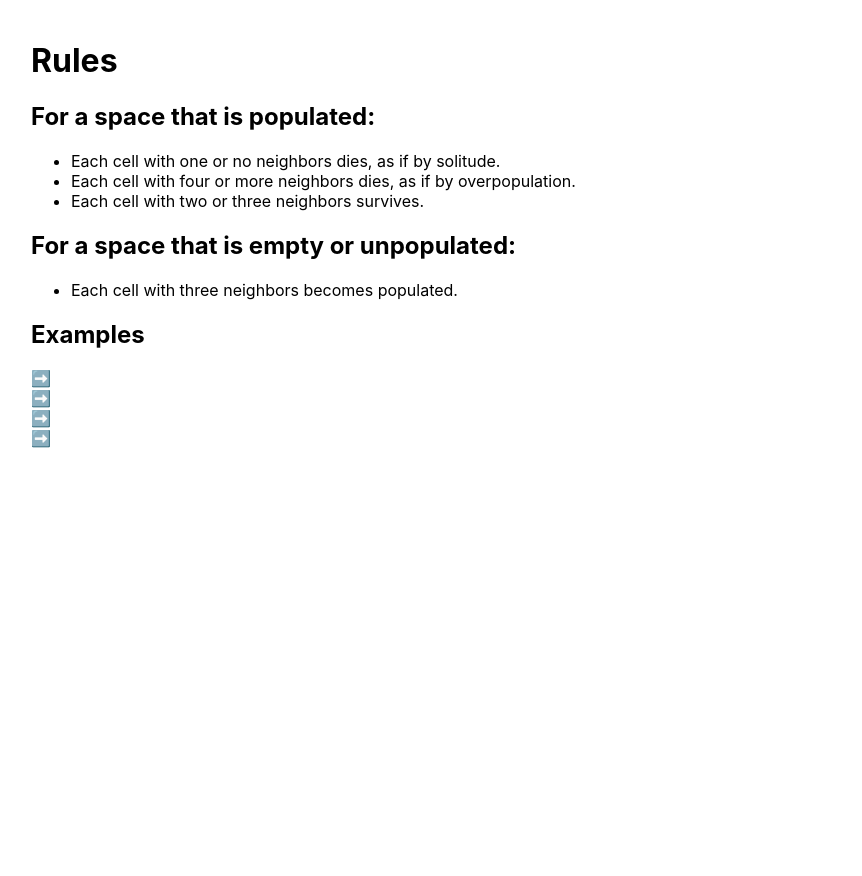
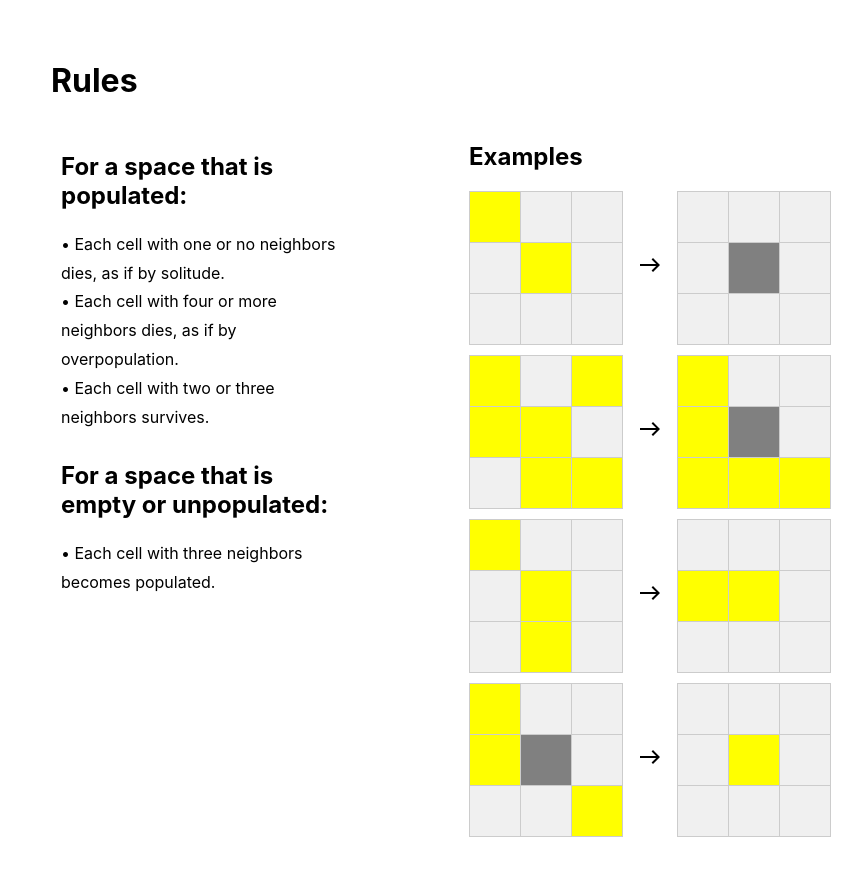
Before and after one commit to AnishSarkar22/Conways-Game-of-Life, a Next.js app: page /learn in a window 1280 px wide. Shown: the top 876 px of the page, without its empty margins (269-1131 px from the left). Before the commit the page ends 800 px from the top, so only its background shows below. Built offline with nearby package versions, Linux system fonts and the light colour scheme.

Commit message:
added "learn" section

```diff
--- a/components/Info.jsx
+++ b/components/Info.jsx
@@ -1,50 +1,216 @@
-import React from 'react';
-import Head from 'next/head';
+import React from "react";
+import EastIcon from "@mui/icons-material/East";
 
-const GameOfLifeRules = () => {
+const Home = () => {
+  const gridStyle = {
+    display: "grid",
+    gridTemplateColumns: "repeat(3, 50px)",
+    gridTemplateRows: "repeat(3, 50px)",
+    gap: "1px",
+    backgroundColor: "#ccc",
+    width: "fit-content",
+    padding: "1px",
+  };
+
+  const cellStyle = {
+    width: "50px",
+    height: "50px",
+    backgroundColor: "#f0f0f0",
+  };
+
+  const yellowCellStyle = {
+    ...cellStyle,
+    backgroundColor: "yellow",
+  };
+  const grayCellStyle = {
+    ...cellStyle,
+    backgroundColor: "gray",
+  };
+  const fontFamilyStyle = {
+    fontFamily:
+      "'Poppins', -apple-system, BlinkMacSystemFont, 'Segoe UI', Roboto, Oxygen, Ubuntu, Cantarell, 'Fira Sans', 'Droid Sans', 'Helvetica Neue', sans-serif",
+  };
+
   return (
-    <>
-      <Head>
-        <title>Conway's Game of Life Rules</title>
-        <meta name="description" content="Rules for Conway's Game of Life" />
-        <link rel="icon" href="/favicon.ico" />
-      </Head>
+    <div
+      style={{
+        ...fontFamilyStyle,
+        padding: "20px",
+      }}
+    >
+      <h1 style={{ fontWeight: "700" }}>Rules</h1>
 
-      <main className="container mx-auto p-8 bg-gray-100 text-gray-800">
-        <h1 className="text-4xl font-bold mb-8">Rules</h1>
+      <div style={{ display: "flex", justifyContent: "space-between", alignItems: "flex-start" }}>
+        {/* Rules Section */}
+        <div style={{
+          flex: "0 0 45%",
+          padding: "10px",
+          borderRadius: "8px",
+          marginRight: "10px"
+        }}>
+          <h2 style={{ marginBottom: "20px" }}>For a space that is populated:</h2>
+          <ul style={{ listStyleType: "none", padding: 0, lineHeight: "1.8" }}>
+            <li>• Each cell with one or no neighbors dies, as if by solitude.</li>
+            <li>• Each cell with four or more neighbors dies, as if by overpopulation.</li>
+            <li>• Each cell with two or three neighbors survives.</li>
+          </ul>
 
-        <section className="mb-8">
-          <h2 className="text-2xl font-semibold mb-4">For a space that is populated:</h2>
-          <ul className="list-disc pl-5 space-y-2">
-            <li>Each cell with one or no neighbors dies, as if by solitude.</li>
-            <li>Each cell with four or more neighbors dies, as if by overpopulation.</li>
-            <li>Each cell with two or three neighbors survives.</li>
+          <h2 style={{ marginTop: "30px", marginBottom: "20px" }}>For a space that is empty or unpopulated:</h2>
+          <ul style={{ listStyleType: "none", padding: 0, lineHeight: "1.8" }}>
+            <li>• Each cell with three neighbors becomes populated.</li>
           </ul>
-        </section>
+        </div>
 
-        <section className="mb-8">
-          <h2 className="text-2xl font-semibold mb-4">For a space that is empty or unpopulated:</h2>
-          <ul className="list-disc pl-5">
-            <li>Each cell with three neighbors becomes populated.</li>
-          </ul>
-        </section>
 
-        <section>
-          <h2 className="text-2xl font-semibold mb-4">Examples</h2>
-          <div className="grid grid-cols-1 md:grid-cols-2 gap-4">
-            {/* Placeholder for example images */}
-            {[1, 2, 3, 4].map((index) => (
-              <div key={index} className="flex items-center justify-between bg-white p-4 rounded-lg shadow">
-                <div className="w-20 h-20 bg-gray-300">{/* Before image */}</div>
-                <div className="text-2xl">➡️</div>
-                <div className="w-20 h-20 bg-gray-300">{/* After image */}</div>
+        {/* Examples Section */}
+
+        <div style={{ marginLeft: "100px" }}>
+          <h2>Examples</h2>
+          <div>
+            {/* Our new 3x3 grid example */}
+            <div
+              style={{
+                display: "flex",
+                alignItems: "center",
+                marginBottom: "10px",
+                width: "80%",
+    height: "80%",
+              }}
+            >
+              <div style={gridStyle}>
+                <div style={yellowCellStyle}></div>
+                <div style={cellStyle}></div>
+                <div style={cellStyle}></div>
+                <div style={cellStyle}></div>
+                <div style={yellowCellStyle}></div>
+                <div style={cellStyle}></div>
+                <div style={cellStyle}></div>
+                <div style={cellStyle}></div>
+                <div style={cellStyle}></div>
               </div>
-            ))}
+              <span style={{ fontSize: "20px", margin: "0 15px" }}>
+                <EastIcon />
+              </span>
+              <div style={gridStyle}>
+                <div style={cellStyle}></div>
+                <div style={cellStyle}></div>
+                <div style={cellStyle}></div>
+                <div style={cellStyle}></div>
+                <div style={grayCellStyle}></div>
+                <div style={cellStyle}></div>
+                <div style={cellStyle}></div>
+                <div style={cellStyle}></div>
+                <div style={cellStyle}></div>
+              </div>
+            </div>
+
+            {/* Existing examples */}
+            <div
+              style={{
+                display: "flex",
+                alignItems: "center",
+                marginBottom: "10px",
+              }}
+            >
+              <div style={gridStyle}>
+                <div style={yellowCellStyle} />
+                <div style={cellStyle} />
+                <div style={yellowCellStyle} />
+                <div style={yellowCellStyle} />
+                <div style={yellowCellStyle} />
+                <div style={cellStyle} />
+                <div style={cellStyle} />
+                <div style={yellowCellStyle} />
+                <div style={yellowCellStyle} />
+              </div>
+              <span style={{ fontSize: "20px", margin: "0 15px" }}>
+                <EastIcon />
+              </span>
+              <div style={gridStyle}>
+                <div style={yellowCellStyle} />
+                <div style={cellStyle} />
+                <div style={cellStyle} />
+                <div style={yellowCellStyle} />
+                <div style={grayCellStyle} />
+                <div style={cellStyle} />
+                <div style={yellowCellStyle} />
+                <div style={yellowCellStyle} />
+                <div style={yellowCellStyle} />
+              </div>
+            </div>
+
+            <div
+              style={{
+                display: "flex",
+                alignItems: "center",
+                marginBottom: "10px",
+              }}
+            >
+              <div style={gridStyle}>
+                <div style={yellowCellStyle} />
+                <div style={cellStyle} />
+                <div style={cellStyle} />
+                <div style={cellStyle} />
+                <div style={yellowCellStyle} />
+                <div style={cellStyle} />
+                <div style={cellStyle} />
+                <div style={yellowCellStyle} />
+                <div style={cellStyle} />
+              </div>
+              <span style={{ fontSize: "20px", margin: "0 15px" }}>
+                <EastIcon />
+              </span>
+              <div style={gridStyle}>
+                <div style={cellStyle} />
+                <div style={cellStyle} />
+                <div style={cellStyle} />
+                <div style={yellowCellStyle} />
+                <div style={yellowCellStyle} />
+                <div style={cellStyle} />
+                <div style={cellStyle} />
+                <div style={cellStyle} />
+                <div style={cellStyle} />
+              </div>
+            </div>
+
+            <div
+              style={{
+                display: "flex",
+                alignItems: "center",
+                marginBottom: "10px",
+              }}
+            >
+              <div style={gridStyle}>
+                <div style={yellowCellStyle} />
+                <div style={cellStyle} />
+                <div style={cellStyle} />
+                <div style={yellowCellStyle} />
+                <div style={grayCellStyle} />
+                <div style={cellStyle} />
+                <div style={cellStyle} />
+                <div style={cellStyle} />
+                <div style={yellowCellStyle} />
+              </div>
+              <span style={{ fontSize: "20px", margin: "0 15px" }}>
+                <EastIcon />
+              </span>
+              <div style={gridStyle}>
+                <div style={cellStyle} />
+                <div style={cellStyle} />
+                <div style={cellStyle} />
+                <div style={cellStyle} />
+                <div style={yellowCellStyle} />
+                <div style={cellStyle} />
+                <div style={cellStyle} />
+                <div style={cellStyle} />
+                <div style={cellStyle} />
+              </div>
+            </div>
           </div>
-        </section>
-      </main>
-    </>
+        </div>
+      </div>
+    </div>
   );
 };
 
-export default GameOfLifeRules;
+export default Home;
--- a/pages/learn.jsx
+++ b/pages/learn.jsx
@@ -7,7 +7,7 @@ export default function Learn() {
   return (
     <div>
       <Info />
-      {/* <div className="Board" style={{ width: WIDTH, height: HEIGHT }}></div> */}
+      {/* <div className="Learn" style={{ width: WIDTH, height: HEIGHT }}></div> */}
     </div>
   )
 }
```
Also changed, not shown: 1 other file (tests, documents, lock files or other folders).
